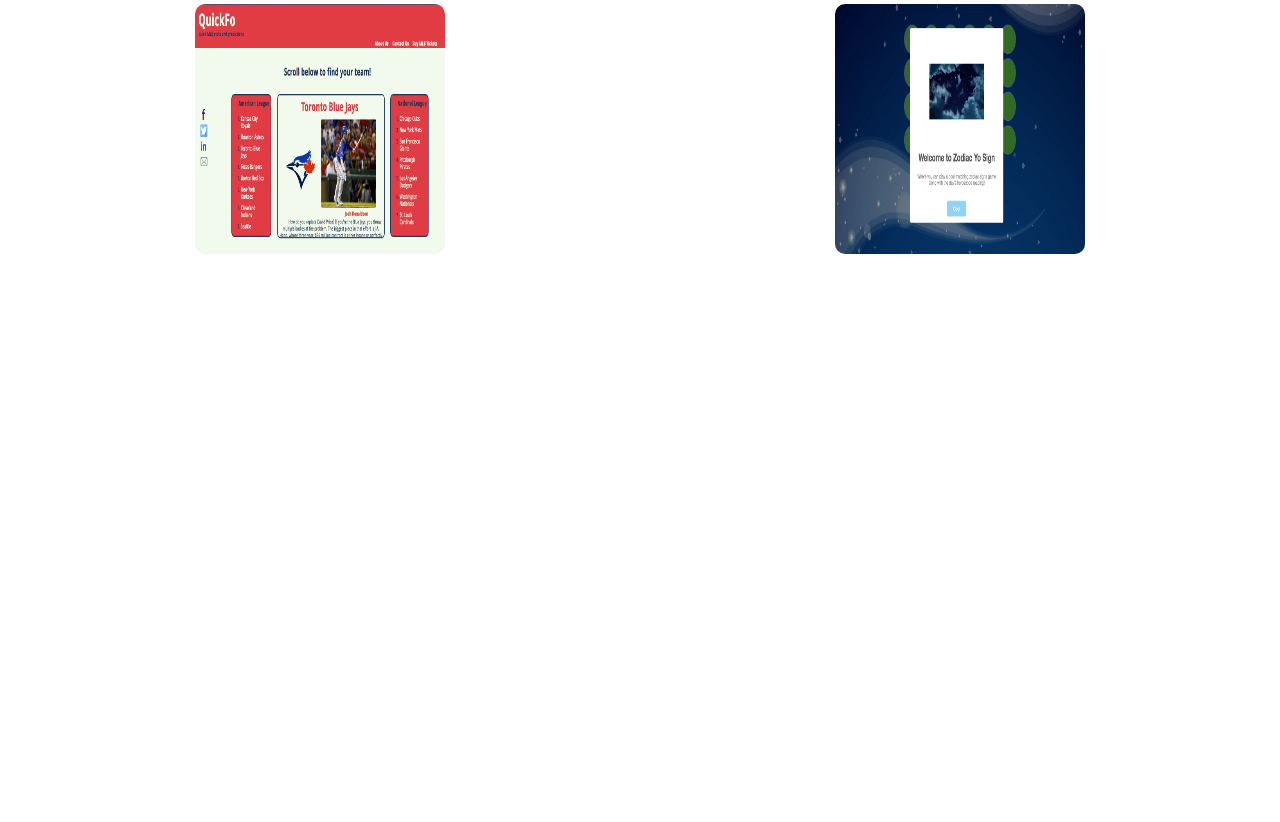
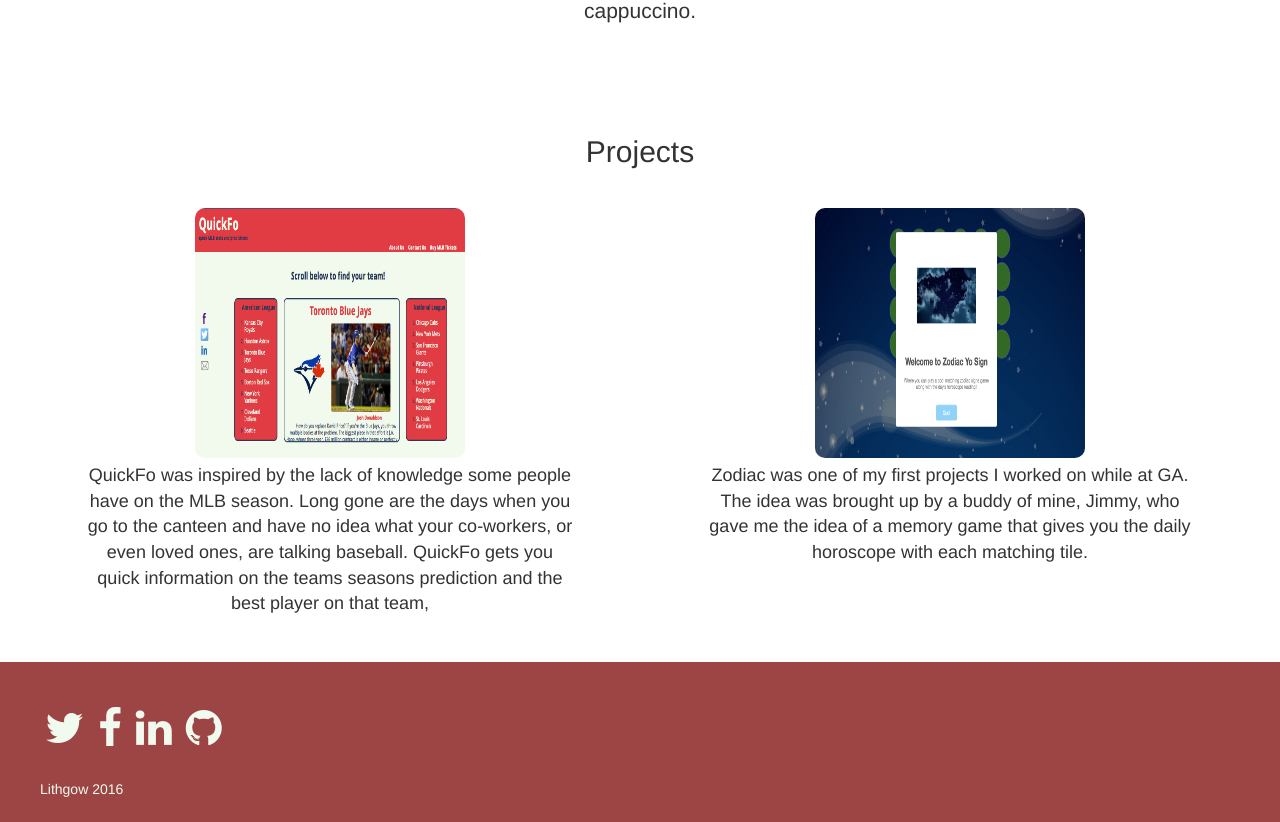
Before and after one commit to LuisLithgow/portfolio-site, a plain HTML site: page index.html in a window 1280 px wide. Shown: the part 975-1797 px from the top of the page. Before the commit the page ends 1230 px from the top, so only its background shows below. Drawn offline with Linux system fonts and the light colour scheme.

Commit message:
Cmmiting before creating gh-pages branch.

```diff
--- a/css/style.css
+++ b/css/style.css
@@ -9,9 +9,13 @@
 }*/
 
 h1 {
-  padding-top: 40px;
+  padding-top: 30px;
   text-align:center;
   font-size: 50px;
+}
+h3  {
+  text-align: center;
+  margin-top:-10px;
 }
 
 header {
@@ -33,16 +37,44 @@ header {
 i {
   padding-right: 5px;
   padding-left:5px;
-  margin: 30px 0;
+  margin: 5px 0 30px 0;
 }
 a{
   color: #F1FAEE;
 }
-p {
-  padding: 40px 100px;
+.lead {
+  padding: 90px 100px;
+  margin-top: 40px;
 }
 a> img {
-  width: 250px;
+  width: 270px;
   height: 250px;
   border-radius: 10px;
 }
+.project-info{
+  font-size: 18px;
+  padding: 5px 50px;
+}
+.projects >h2{
+  margin: 10px 0;
+  padding-bottom: 30px;
+  text-align: center;
+}
+.projects {
+  /*width: 50%;*/
+  margin-left: 20px;
+  margin-right: 20px;
+}
+
+footer {
+  background: #9d4545;
+  color: #F1FAEE;
+  margin: 30px -15px 0 -15px;
+  padding: 40px;
+  height: 160px;
+}
+
+nav > a > i {
+  /*float: left;*/
+  width: 30%;
+}
--- a/index.html
+++ b/index.html
@@ -19,6 +19,7 @@
     <header>
     <!-- class="col-md-6" -->
       <h1> Luis A. Lithgow</h1>
+      <h3>Front-End Web Developer</h3>
       <div class="text-center">
         <img src="img/me.jpg" alt="image of my cool self" class="img-circle " >
       </div>
@@ -41,21 +42,36 @@
       Do not hesitate to contact me, I am always up to checkout the latest food craze and a cup of cappuccino.
     </p>
 
+    <div class="projects">
+      <h2>Projects</h2>
       <div class="row">
         <div class="col-md-6 text-center">
-        <a href="#" target="_blank"><img src="img/quickfo-screenshot.png" alt=""></a>
+          <a href="http://luislithgow.github.io" target="_blank"><img src="img/quickfo-screenshot.png" alt=""></a>
+          <p class="project-info">
+            QuickFo was inspired by the lack of knowledge some people have on the MLB season. Long gone are the days when you go to the canteen and have no idea what your co-workers, or even loved ones, are talking baseball. QuickFo gets you quick information on the teams seasons prediction and the best player on that team,
+          </p>
         </div>
         <div class="col-md-6 text-center">
-        <a href="#" target="_blank"><img src="img/zodiac-screenshot.png" alt=""></a>
+          <a href="http://luislithgow.github.io/Zodiac-signs/" target="_blank"><img src="img/zodiac-screenshot.png" alt=""></a>
+          <p class="project-info">
+            Zodiac was one of my first projects I worked on while at GA. The idea was brought up by a buddy of mine, Jimmy, who gave me the idea of a memory game that gives you the daily horoscope with each matching tile.
+          </p>
         </div>
         <div class="col-md-4"></div>
       </div>
-
-    <footer></footer>
     </div>
 
+    <footer>
+      <div>
+        <a href="#" target="_blank"><i class="fa fa-twitter fa-3x footer" aria-hidden="true"></i> </a>
+        <a href="https://www.facebook.com/luis.a.lithgow" target="_blank"><i class="fa fa-facebook fa-3x footer" aria-hidden="true"></i> </a>
+        <a href="https://www.linkedin.com/in/luislithgow" target="_blank"><i class="fa fa-linkedin fa-3x footer" aria-hidden="true"></i> </a>
+        <a href="https://github.com/LuisLithgow" target="_blank"><i class="fa fa-github fa-3x footer" aria-hidden="true"></i> </a>
+      </div>
+      Lithgow 2016
+    </footer>
 
-
+  </div>
 
 
 
```
Lines whose indentation alone changed are shown as unchanged.
